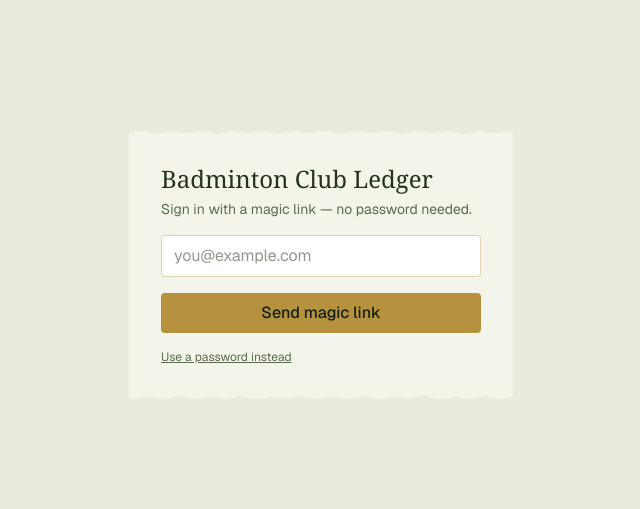
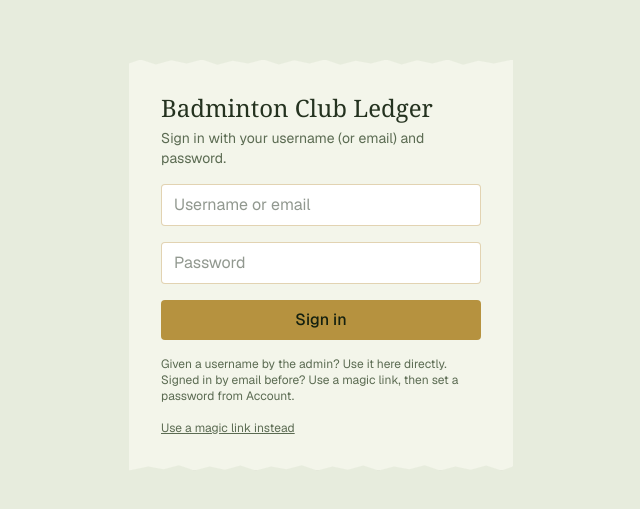
Before and after one commit to FaisalIslam3990/badminton-ledger-app, a Next.js app: page /login in a window 1280 px wide. Shown: the part 135-644 px from the top of the page, without its empty margins (319-959 px from the left). Built offline with nearby package versions, Linux system fonts and the light colour scheme.

Commit message:
Default the login page to password sign-in instead of magic-link

```diff
--- a/src/app/login/page.tsx
+++ b/src/app/login/page.tsx
@@ -4,7 +4,7 @@ import { useActionState, useState } from "react";
 import { sendMagicLink, signInWithPassword } from "./actions";
 
 export default function LoginPage() {
-  const [mode, setMode] = useState<"magic" | "password">("magic");
+  const [mode, setMode] = useState<"magic" | "password">("password");
 
   return (
     <main className="flex min-h-screen items-center justify-center bg-paper px-4">
```
